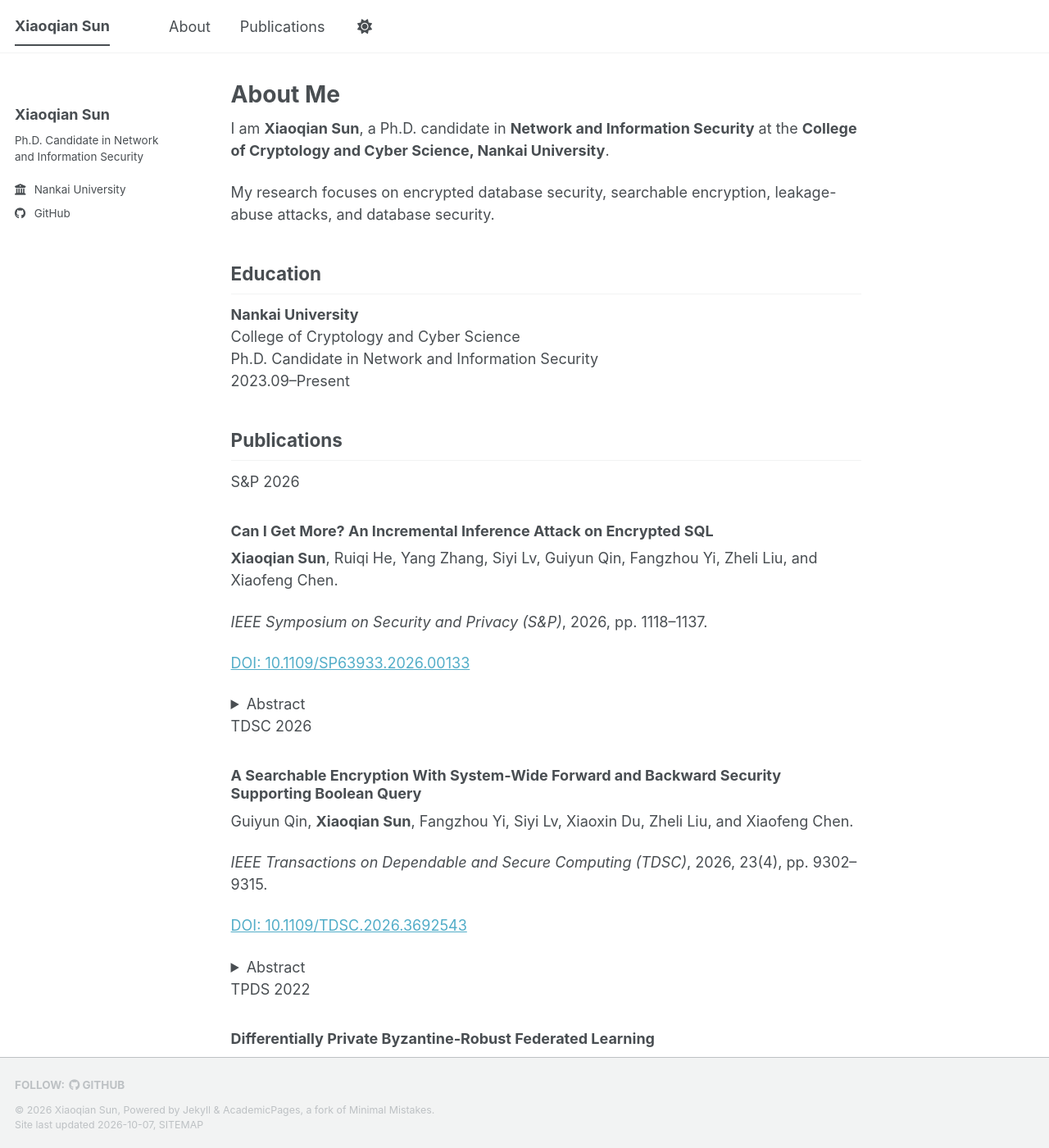
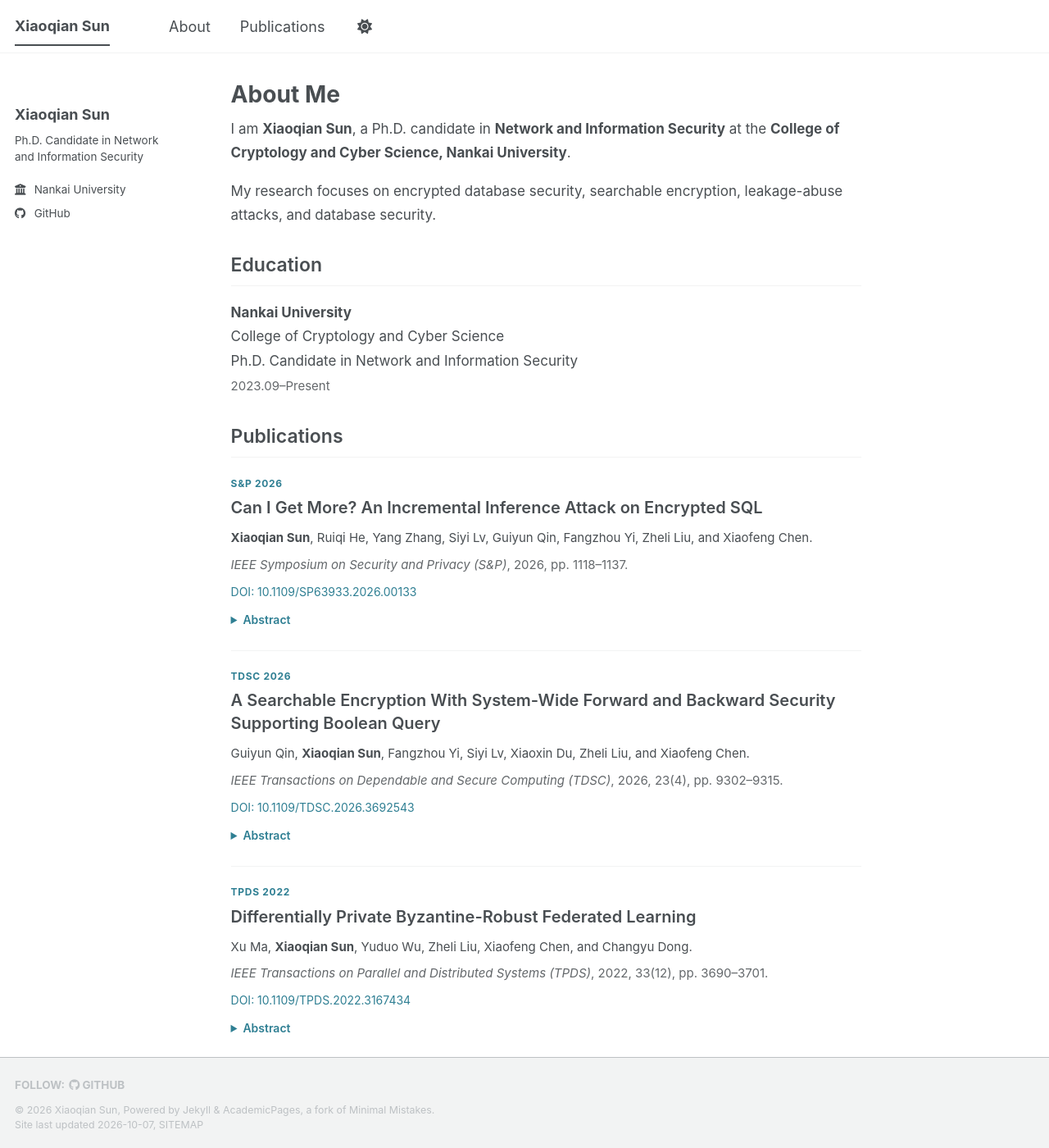
Before and after one commit to xiaoqiank/xiaoqiank.github.io, a Jekyll site: the page built from _pages/about.md, in a window 1280 px wide and 1400 px high. Shown: the whole window at 82% size. Built offline with Jekyll 4.4.1, drawn with Linux system fonts in a browser that asks for light colours; a style sheet for code colours, icons or effects is not loaded.

Commit message:
Add files via upload

```diff
--- a/assets/css/main.scss
+++ b/assets/css/main.scss
@@ -37,3 +37,144 @@
     "layout/sidebar",
     "layout/json_cv"
 ;
+
+/* Homepage typography and inline publications. */
+.page__content .academic-home {
+  font-size: 17px;
+  line-height: 1.7;
+}
+
+.page__content .academic-home > p {
+  margin-bottom: 18px;
+}
+
+.page__content .academic-home h2 {
+  margin: 32px 0 18px;
+  padding-bottom: 9px;
+  font-size: 23px;
+  line-height: 1.3;
+  font-weight: 600;
+}
+
+.page__content .academic-home .home-education {
+  line-height: 1.75;
+}
+
+.home-education-date {
+  color: var(--global-text-color);
+  opacity: 0.85;
+  font-size: 15px;
+}
+
+.home-publications {
+  scroll-margin-top: 100px;
+}
+
+.home-publication {
+  padding: 23px 0 25px;
+  border-bottom: 1px solid var(--global-border-color);
+}
+
+.home-publication:first-of-type {
+  padding-top: 6px;
+}
+
+.home-publication:last-of-type {
+  border-bottom: 0;
+}
+
+.page__content .home-publication .home-publication-label {
+  margin: 0 0 7px;
+  color: var(--global-base-color);
+  font-size: 12px;
+  line-height: 1.4;
+  font-weight: 700;
+  letter-spacing: 0.06em;
+}
+
+.page__content .home-publication h3 {
+  margin: 0 0 11px;
+  color: var(--global-text-color);
+  font-size: 20px;
+  line-height: 1.4;
+  font-weight: 600;
+}
+
+.page__content .home-publication-authors p {
+  margin: 0 0 8px;
+  font-size: 15px;
+  line-height: 1.65;
+}
+
+.page__content .home-publication .home-publication-venue {
+  margin: 0 0 9px;
+  color: var(--global-text-color);
+  opacity: 0.85;
+  font-size: 15px;
+  line-height: 1.65;
+}
+
+.page__content .home-publication .home-publication-doi {
+  margin: 0 0 12px;
+  font-size: 14px;
+  line-height: 1.5;
+  overflow-wrap: anywhere;
+}
+
+.page__content .home-publication-doi a {
+  color: var(--global-base-color);
+  text-decoration: none;
+}
+
+.page__content .home-publication-doi a:hover {
+  text-decoration: underline;
+}
+
+.home-publication-abstract summary {
+  width: fit-content;
+  color: var(--global-base-color);
+  font-size: 14px;
+  font-weight: 600;
+  cursor: pointer;
+}
+
+.home-publication-abstract summary:focus-visible {
+  outline: 2px solid var(--global-base-color);
+  outline-offset: 4px;
+}
+
+.home-publication-abstract > div {
+  margin-top: 13px;
+  padding: 14px 18px;
+  border-left: 2px solid var(--global-base-color);
+  background: var(--global-code-background-color);
+  color: var(--global-code-text-color);
+}
+
+.page__content .home-publication-abstract p {
+  margin: 0 0 12px;
+  font-size: 15px;
+  line-height: 1.75;
+}
+
+.page__content .home-publication-abstract p:last-child {
+  margin-bottom: 0;
+}
+
+@media (max-width: 600px) {
+  .page__content .academic-home {
+    font-size: 16px;
+  }
+
+  .page__content .academic-home h2 {
+    font-size: 22px;
+  }
+
+  .page__content .home-publication h3 {
+    font-size: 19px;
+  }
+
+  .home-publication-abstract > div {
+    padding: 12px 14px;
+  }
+}
```
